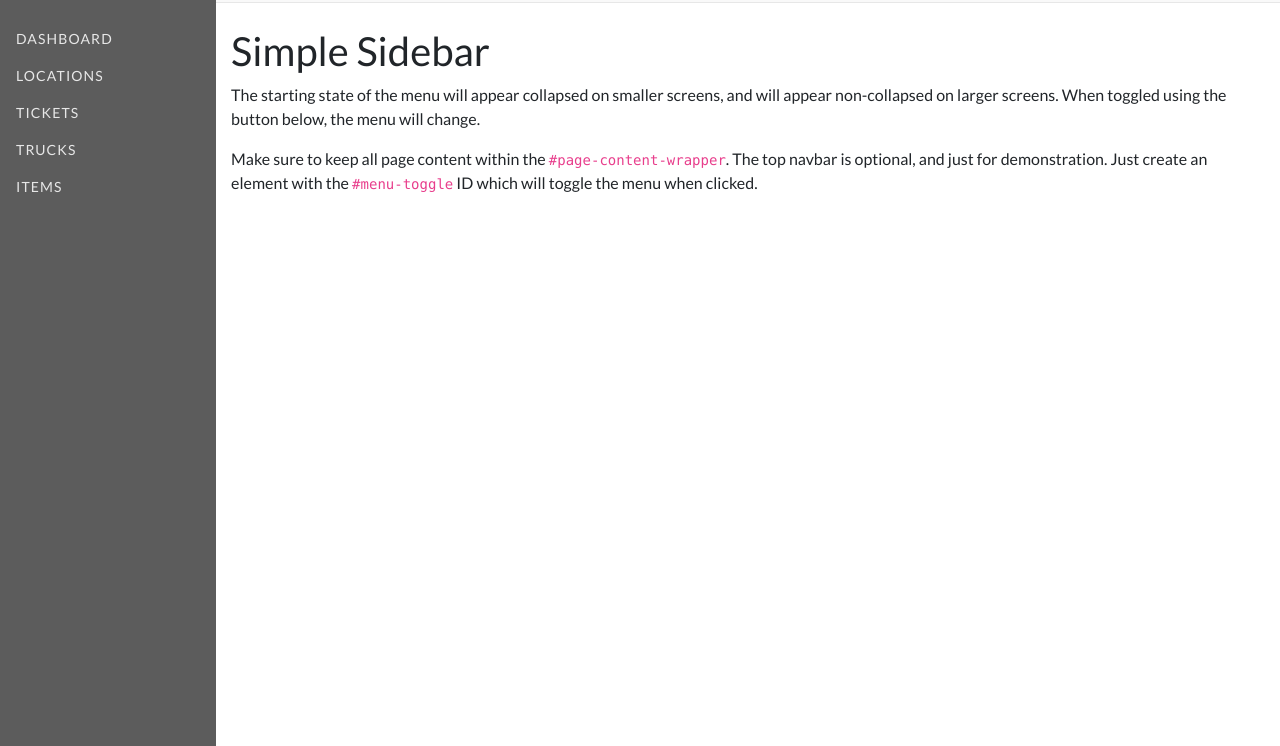
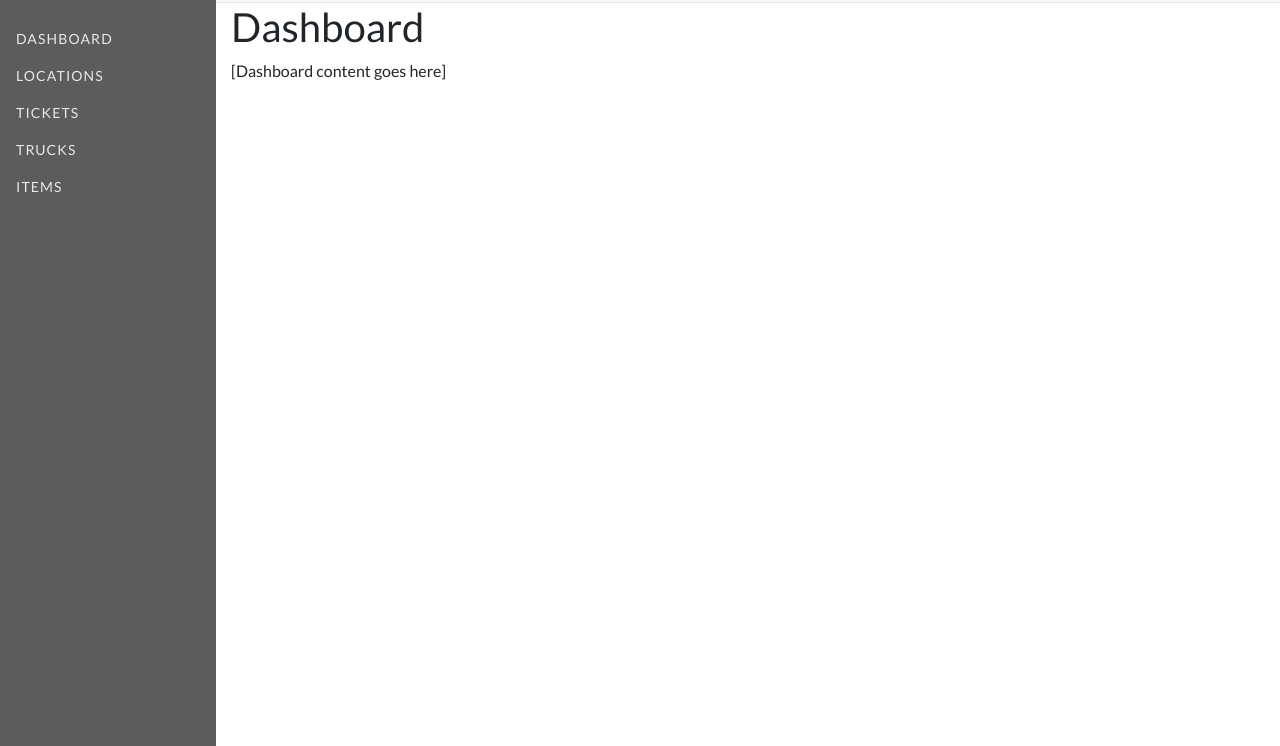
Before and after one commit to cmgustin/tract-inv-static, a website: page index.html in a window 1280 px wide. Shown: the part 54-800 px from the top of the page. Drawn offline with Linux system fonts and the light colour scheme.

Commit message:
Update dashboard content

```diff
--- a/index.html
+++ b/index.html
@@ -61,9 +61,8 @@
       </nav>
 
       <div class="container-fluid">
-        <h1 class="mt-4">Simple Sidebar</h1>
-        <p>The starting state of the menu will appear collapsed on smaller screens, and will appear non-collapsed on larger screens. When toggled using the button below, the menu will change.</p>
-        <p>Make sure to keep all page content within the <code>#page-content-wrapper</code>. The top navbar is optional, and just for demonstration. Just create an element with the <code>#menu-toggle</code> ID which will toggle the menu when clicked.</p>
+        <h1>Dashboard</h1>
+        [Dashboard content goes here]
       </div>
     </div>
     <!-- /#page-content-wrapper -->
```
